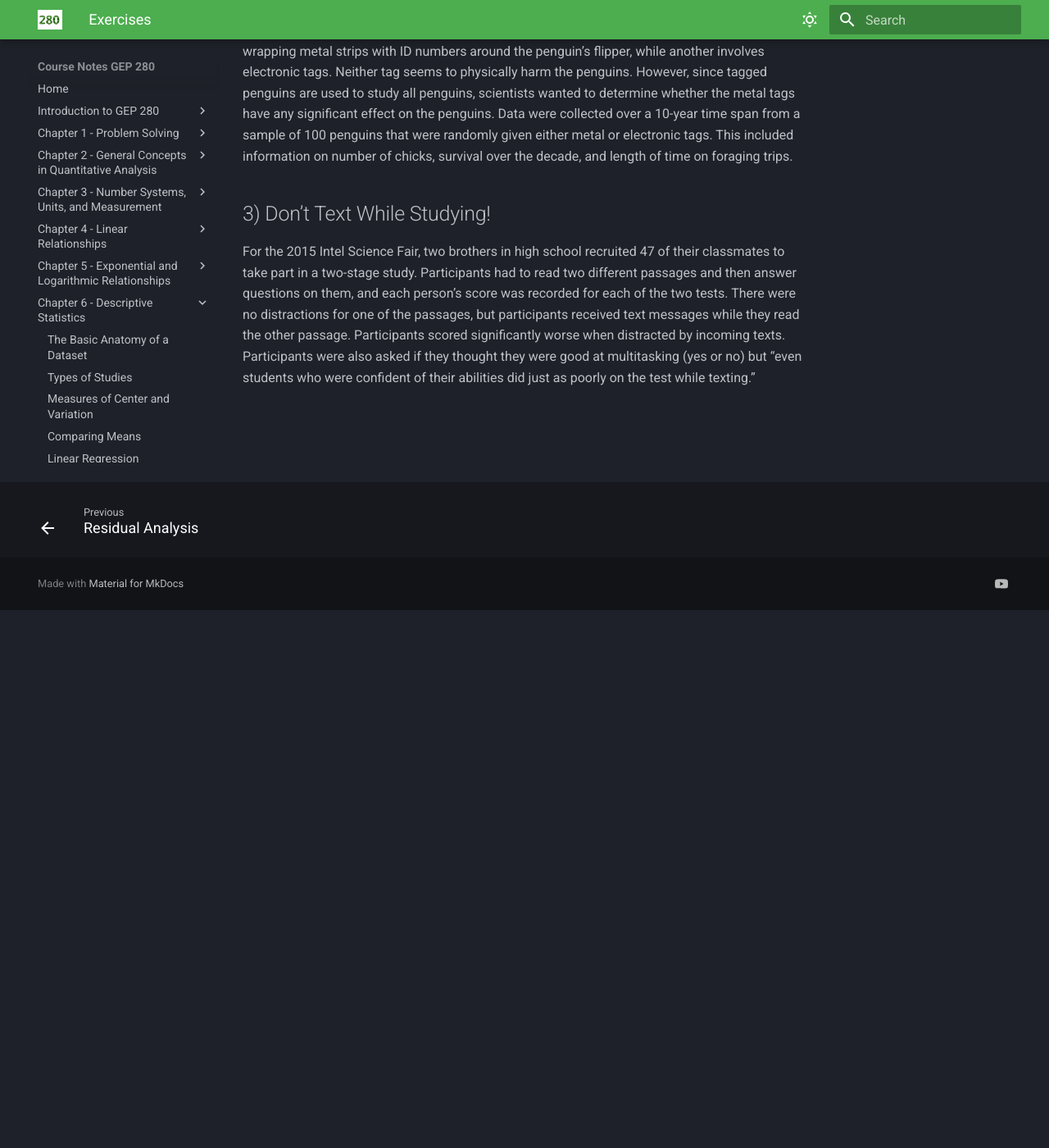
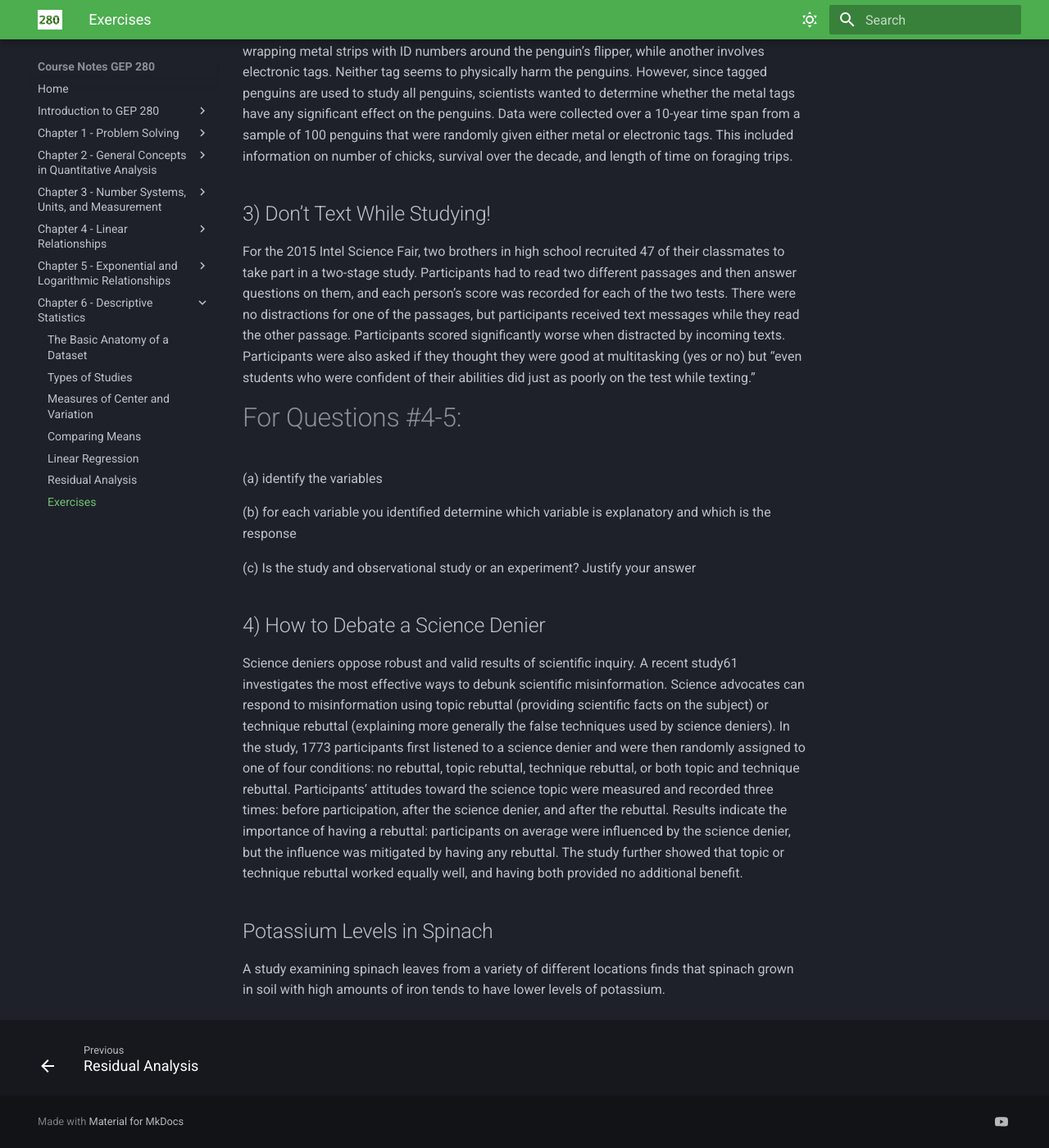
Before and after one commit to wgalbraith/280, an MkDocs documentation site: the page built from docs_student/stats-exercises.md, in a window 1280 px wide and 1400 px high, scrolled down 656 px. Shown: the whole window at 82% size. Built offline with MkDocs 1.6.1 and Material for MkDocs 9.7.7, drawn with Linux system fonts in a browser that asks for light colours; nearby versions of some CDN libraries; some web fonts are replaced; library files that are not in the unit come from our copies.

Commit message:
Expand stats exercises with new questions and studies
Added sections for identifying variables and debating science deniers, including study details and findings.

```diff
--- a/docs_student/stats-exercises.md
+++ b/docs_student/stats-exercises.md
@@ -23,3 +23,18 @@
 Participants had to read two different passages and then answer questions on them, and each person’s score was recorded for each of the two tests.
 There were no distractions for one of the passages, but participants received text messages while they read the other passage. Participants scored significantly worse when distracted by incoming texts.
 Participants were also asked if they thought they were good at multitasking (yes or no) but “even students who were confident of their abilities did just as poorly on the test while texting.”
+
+# For Questions #4-5:
+
+(a) identify the variables
+
+(b) for each variable you identified determine which variable is explanatory and which is the response
+
+(c) Is the study and observational study or an experiment? Justify your answer
+
+## 4) How to Debate a Science Denier
+
+Science deniers oppose robust and valid results of scientific inquiry. A recent study61 investigates the most effective ways to debunk scientific misinformation. Science advocates can respond to misinformation using topic rebuttal (providing scientific facts on the subject) or technique rebuttal (explaining more generally the false techniques used by science deniers). In the study, 1773 participants first listened to a science denier and were then randomly assigned to one of four conditions: no rebuttal, topic rebuttal, technique rebuttal, or both topic and technique rebuttal. Participants’ attitudes toward the science topic were measured and recorded three times: before participation, after the science denier, and after the rebuttal. Results indicate the importance of having a rebuttal: participants on average were influenced by the science denier, but the influence was mitigated by having any rebuttal. The study further showed that topic or technique rebuttal worked equally well, and having both provided no additional benefit.
+
+## Potassium Levels in Spinach
+A study examining spinach leaves from a variety of different locations finds that spinach grown in soil with high amounts of iron tends to have lower levels of potassium.
```
